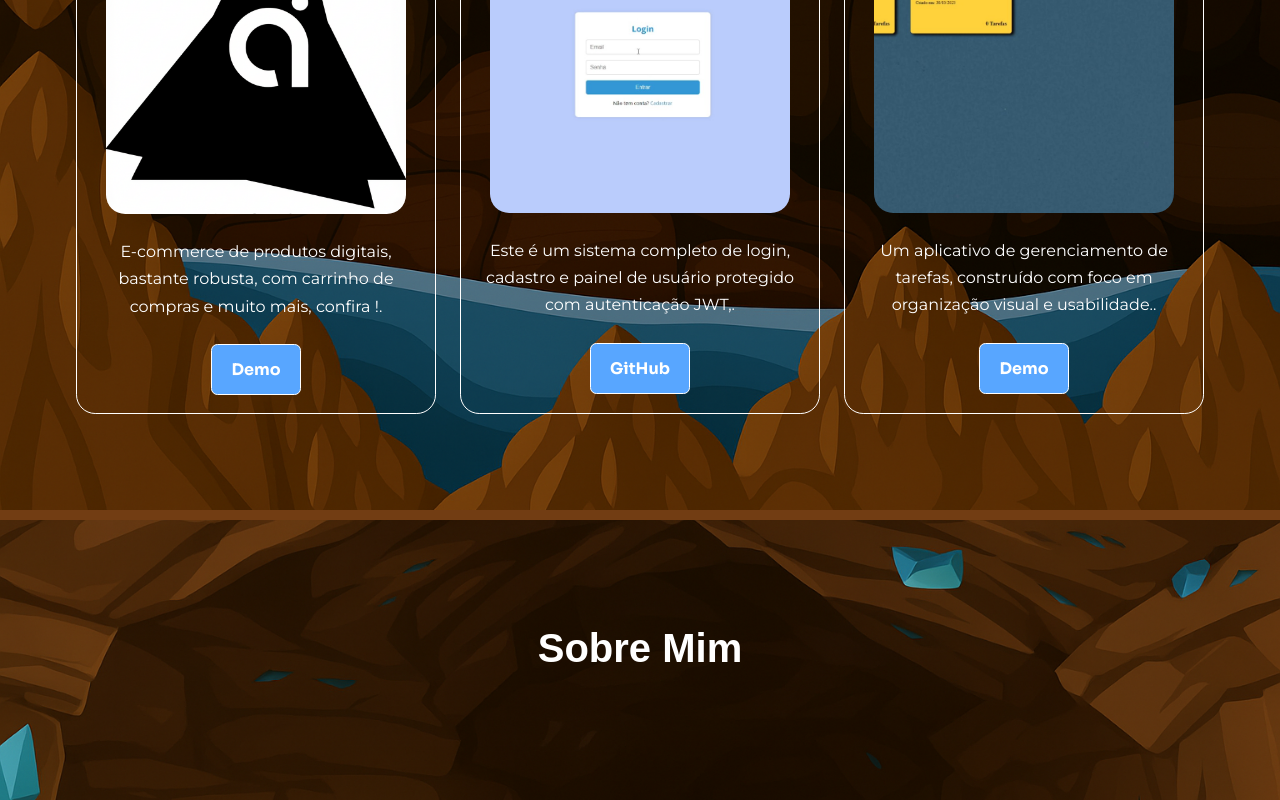
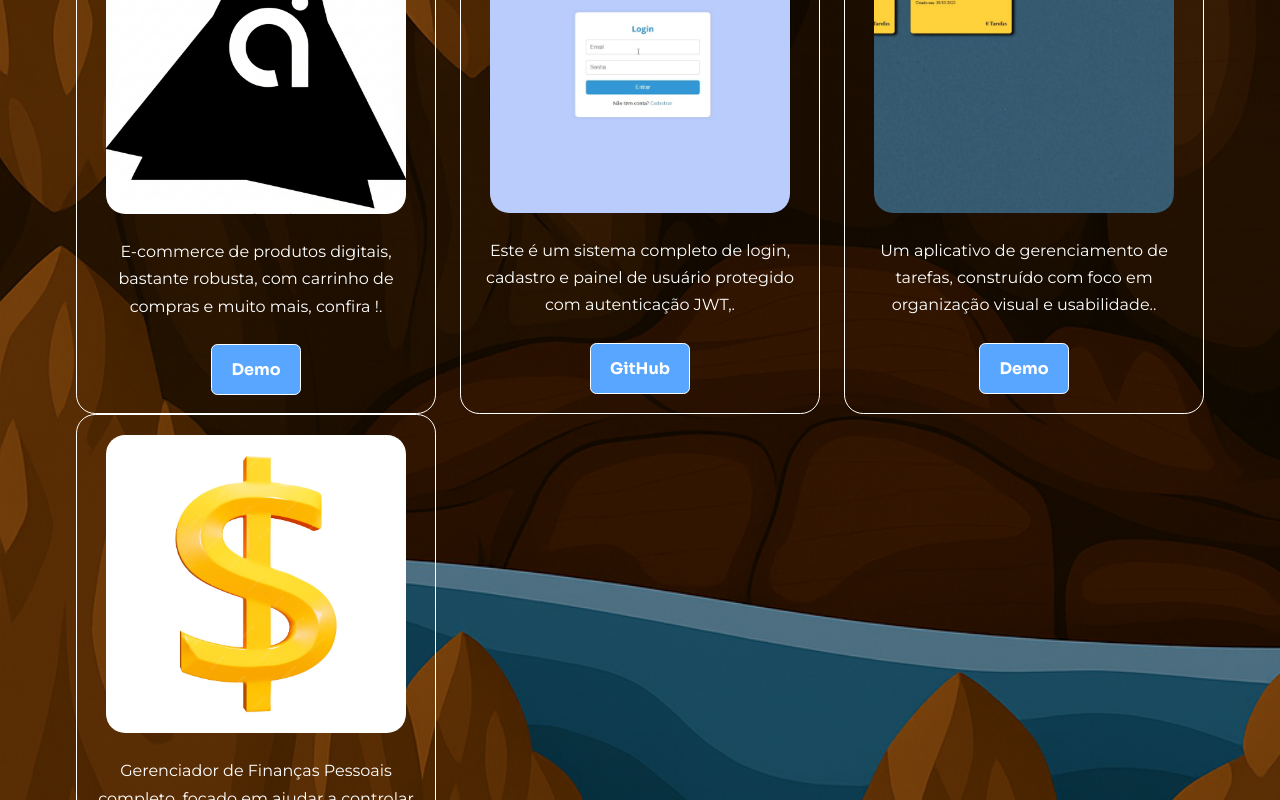
Before and after one commit to IagoArouca/Portifolio, a React (Vite) app: page / in a window 1280 px wide. Shown: the part 2000-2800 px from the top of the page. Built offline with nearby package versions, Linux system fonts and the light colour scheme.

Commit message:
feat: adicionei um novo projeto

```diff
--- a/src/components/Projects.jsx
+++ b/src/components/Projects.jsx
@@ -38,6 +38,17 @@ const Projetos = () => {
             <a href="https://t0-do-list-dun.vercel.app" target="_blank" rel="noopener noreferrer">Demo</a>
           </div>
         </article>
+
+        <article className={styles.projectCard}>
+          <div className={styles.projetoimg}>
+            <img src="/img/cifrao.jpg" alt="" />
+          </div>
+          <p>Gerenciador de Finanças Pessoais completo, focado em ajudar a controlar receitas e despesas de forma intuitiva.!.</p>
+
+          <div className={styles.projetoLinks}>
+            <a href="https://controle-financeiro-vert-three.vercel.app/" target="_blank" rel="noopener noreferrer">Demo</a>
+          </div>
+        </article>
       </div>
     </section>
   );
```
Also changed, not shown: public/img/cifrao.jpg (added).
